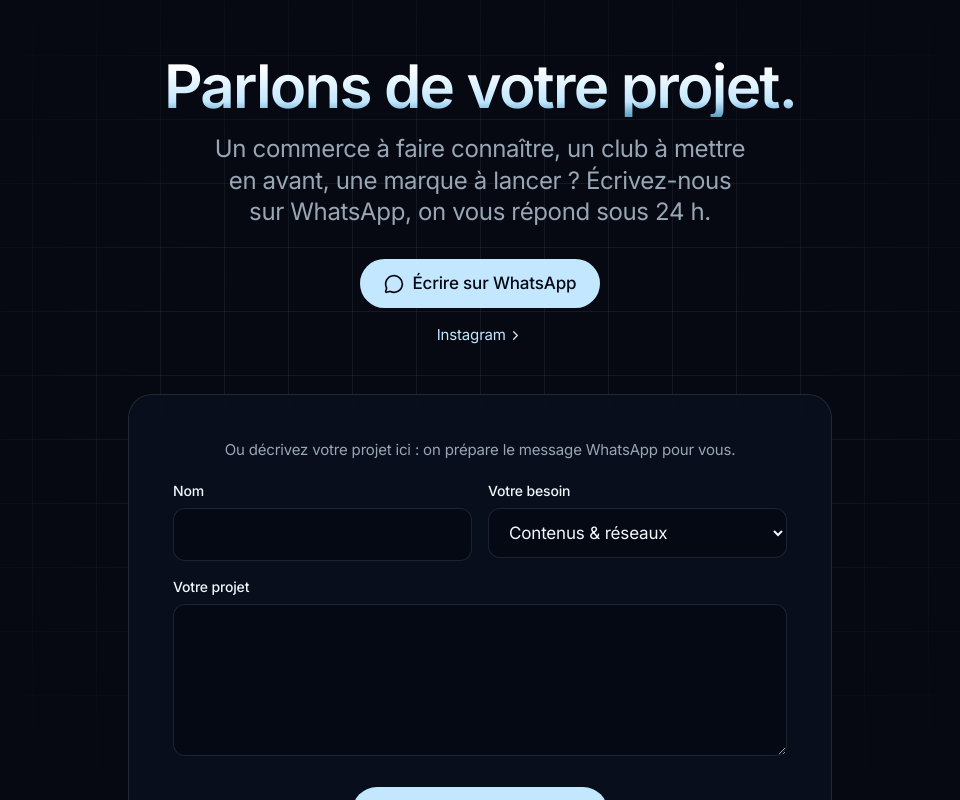
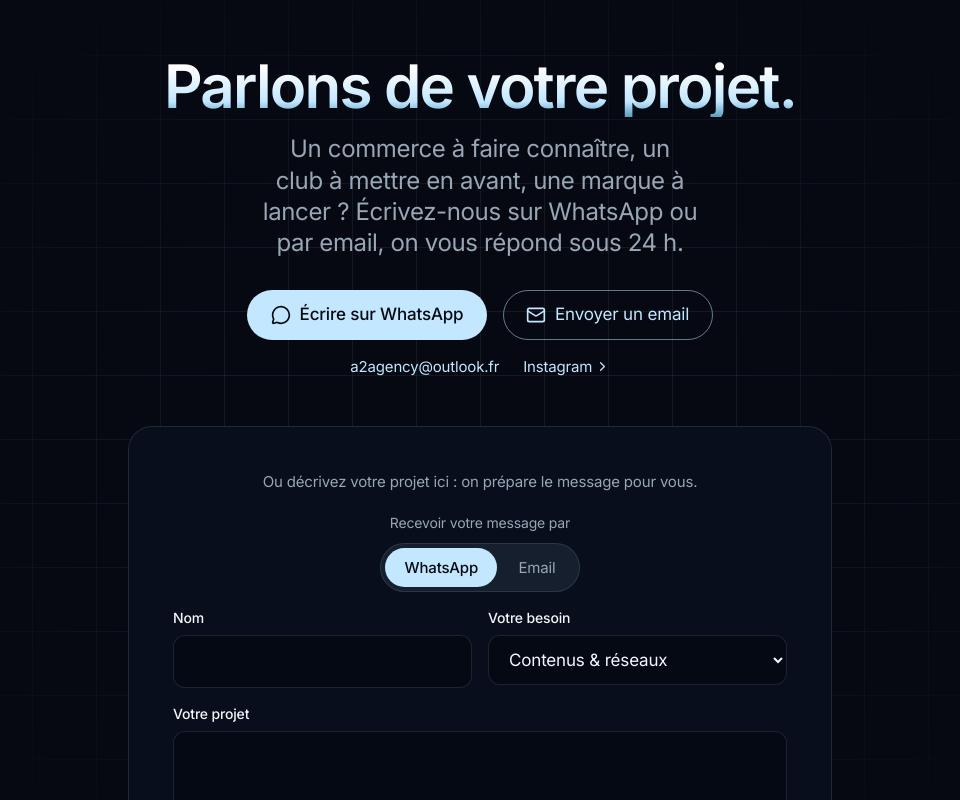
Before and after one commit to alibzrd/a2-agency, a React (Vite) app: page / in a window 1280 px wide. Shown: the part 5960-6760 px from the top of the page, without its empty margins (160-1120 px from the left). Built offline with nearby package versions, Linux system fonts and the light colour scheme.

Commit message:
Add files via upload

```diff
--- a/src/components/Contact.jsx
+++ b/src/components/Contact.jsx
@@ -1,22 +1,33 @@
 import { useState } from 'react'
-import { ChevronRight, MessageCircle } from 'lucide-react'
-import { whatsappLink, INSTAGRAM_URL } from '../contact'
+import { ChevronRight, MessageCircle, Mail } from 'lucide-react'
+import { whatsappLink, mailtoLink, EMAIL, INSTAGRAM_URL } from '../contact'
 
 const needs = ['Contenus & réseaux', 'Identité & branding', 'Site web', 'Plusieurs besoins', 'Autre']
+const channels = [
+  { id: 'whatsapp', label: 'WhatsApp', Icon: MessageCircle },
+  { id: 'email', label: 'Email', Icon: Mail },
+]
 
 export default function Contact() {
   const [form, setForm] = useState({ name: '', need: needs[0], message: '' })
+  const [channel, setChannel] = useState('whatsapp')
+  const current = channels.find(c => c.id === channel)
 
   const handleChange = (e) => setForm({ ...form, [e.target.name]: e.target.value })
 
-  // Le formulaire ouvre WhatsApp avec le message déjà rédigé : le visiteur n'a plus qu'à l'envoyer.
+  // Le formulaire prépare le message dans WhatsApp ou dans la messagerie du visiteur : il n'a plus qu'à l'envoyer.
   const handleSubmit = (e) => {
     e.preventDefault()
+    const name = form.name.trim()
     const text =
-      `Bonjour A² Agency, je m'appelle ${form.name.trim()}.\n` +
+      `Bonjour A² Agency, je m'appelle ${name}.\n` +
       `Mon besoin : ${form.need}.\n\n` +
       form.message.trim()
-    window.open(whatsappLink(text), '_blank', 'noopener,noreferrer')
+    if (channel === 'whatsapp') {
+      window.open(whatsappLink(text), '_blank', 'noopener,noreferrer')
+    } else {
+      window.location.href = mailtoLink(`Projet : ${form.need} (${name})`, text)
+    }
   }
 
   return (
@@ -24,7 +35,7 @@
       <div className="grid-bg" />
       <div className="wrap">
         <h2 className="h-section grad">Parlons de votre projet.</h2>
-        <p className="sub muted">Un commerce à faire connaître, un club à mettre en avant, une marque à lancer ? Écrivez-nous sur WhatsApp, on vous répond sous 24 h.</p>
+        <p className="sub muted">Un commerce à faire connaître, un club à mettre en avant, une marque à lancer ? Écrivez-nous sur WhatsApp ou par email, on vous répond sous 24 h.</p>
 
         <div className="actions contact-cta">
           <a
@@ -34,13 +45,30 @@
           >
             <MessageCircle size={20} /> Écrire sur WhatsApp
           </a>
+          <a className="btn btn-ghost btn-wa" href={mailtoLink('Demande de contact')}>
+            <Mail size={20} /> Envoyer un email
+          </a>
         </div>
         <p className="contact-direct muted">
+          <a className="link" href={`mailto:${EMAIL}`}>{EMAIL}</a>
           <a className="link" href={INSTAGRAM_URL} target="_blank" rel="noopener noreferrer">Instagram <ChevronRight size={15} /></a>
         </p>
 
         <form className="form-card" onSubmit={handleSubmit}>
-          <p className="form-intro">Ou décrivez votre projet ici : on prépare le message WhatsApp pour vous.</p>
+          <p className="form-intro">Ou décrivez votre projet ici : on prépare le message pour vous.</p>
+          <div className="channel-pick">
+            <span>Recevoir votre message par</span>
+            <div className="segmented segmented-sm" role="radiogroup" aria-label="Canal d'envoi">
+              {channels.map(c => (
+                <button
+                  key={c.id} type="button" role="radio" aria-checked={channel === c.id}
+                  className={channel === c.id ? 'is-active' : ''} onClick={() => setChannel(c.id)}
+                >
+                  {c.label}
+                </button>
+              ))}
+            </div>
+          </div>
           <div className="row">
             <div className="field">
               <label htmlFor="c-name">Nom</label>
@@ -57,8 +85,12 @@
             <label htmlFor="c-msg">Votre projet</label>
             <textarea id="c-msg" name="message" value={form.message} onChange={handleChange} required rows={5} />
           </div>
-          <button type="submit" className="btn btn-fill btn-wa"><MessageCircle size={18} /> Envoyer sur WhatsApp</button>
-          <p className="form-note">WhatsApp s'ouvre avec votre message pré-rempli. Il ne reste qu'à appuyer sur envoyer.</p>
+          <button type="submit" className="btn btn-fill btn-wa"><current.Icon size={18} /> {channel === 'whatsapp' ? 'Envoyer sur WhatsApp' : 'Envoyer par email'}</button>
+          <p className="form-note">
+            {channel === 'whatsapp'
+              ? "WhatsApp s'ouvre avec votre message pré-rempli. Il ne reste qu'à appuyer sur envoyer."
+              : `Votre messagerie s'ouvre avec le message pré-rempli pour ${EMAIL}. Il ne reste qu'à l'envoyer.`}
+          </p>
         </form>
       </div>
     </section>
--- a/src/components/Footer.jsx
+++ b/src/components/Footer.jsx
@@ -1,9 +1,9 @@
-import { whatsappLink, INSTAGRAM_URL } from '../contact'
+import { whatsappLink, EMAIL, INSTAGRAM_URL } from '../contact'
 
 const cols = [
   { title: 'Expertises', links: [['Contenus & réseaux', '#expertises'], ['Identité & branding', '#expertises'], ['Sites web', '#expertises']] },
   { title: "L'agence", links: [['Feed Instagram', '#feed'], ['Notre histoire', '#agence']] },
-  { title: 'Contact', links: [['WhatsApp', whatsappLink()], ['Instagram', INSTAGRAM_URL], ['Demander un devis', '#contact']] },
+  { title: 'Contact', links: [['WhatsApp', whatsappLink()], ['Email', `mailto:${EMAIL}`], ['Instagram', INSTAGRAM_URL], ['Demander un devis', '#contact']] },
 ]
 
 export default function Footer() {
```
